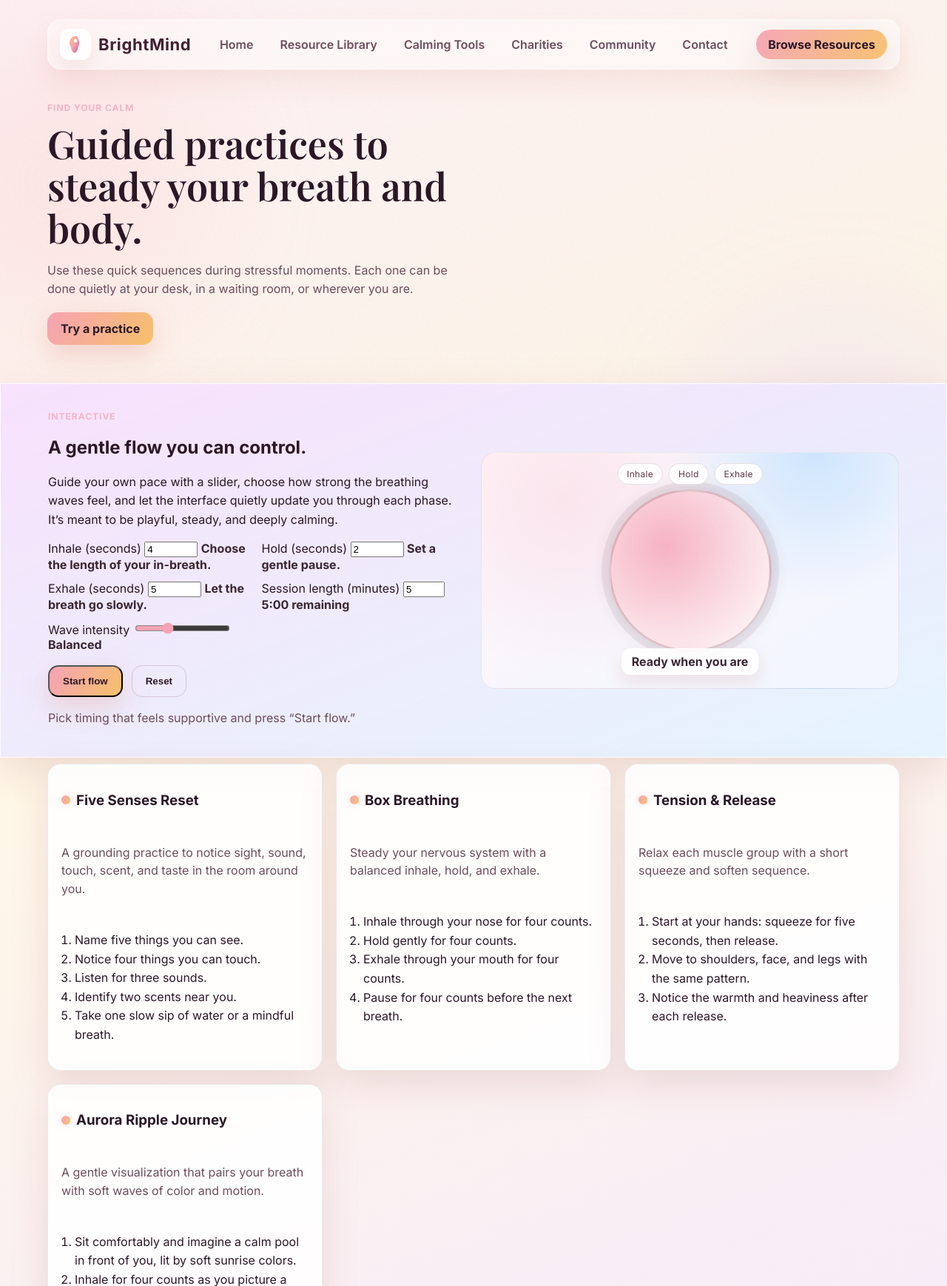
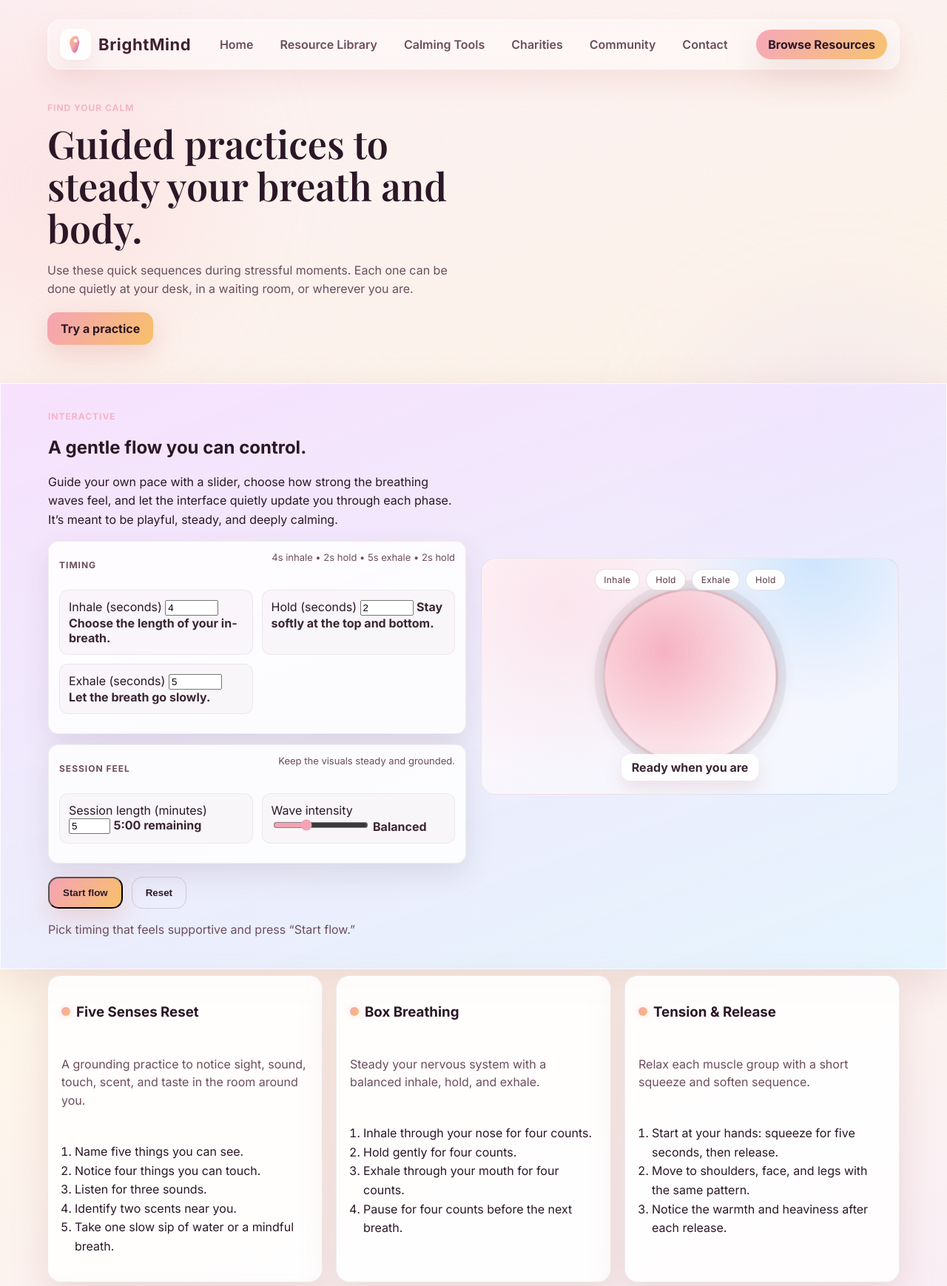
Before and after one commit to andyfast20-sketch/mentalhealthresources, a Flask app: page /calming-tools in a window 1280 px wide. Shown: the top 1738 px of the page at 74% size. Run offline with Flask 3, Linux system fonts and the light colour scheme.

Commit message:
Improve breathing flow experience

```diff
--- a/static/script.js
+++ b/static/script.js
@@ -112,17 +112,25 @@ const phaseLabel = document.querySelector('[data-phase-label]');
 const pulseRing = document.querySelector('[data-pulse-ring]');
 const phaseTimeline = document.querySelector('[data-phase-timeline]');
 const affirmation = document.querySelector('[data-affirmation]');
+const cyclePreview = document.querySelector('[data-cycle-preview]');
 
 let calmTimer;
 let sessionTimer;
 let sessionEndTime = null;
 let phaseIndex = 0;
 let running = false;
+let lastTargetScale = 1;
+
+const scaleTargets = {
+  expand: 1.08,
+  contract: 0.7,
+};
 
 const phaseConfig = [
-  { label: 'Inhale', emoji: '🌅' },
-  { label: 'Hold', emoji: '✨' },
-  { label: 'Exhale', emoji: '🌊' },
+  { key: 'inhale', label: 'Inhale', emoji: '🌅', duration: (durations) => durations[0], target: 'contract' },
+  { key: 'hold-full', label: 'Hold full', emoji: '✨', duration: (durations) => durations[1], hold: true },
+  { key: 'exhale', label: 'Exhale', emoji: '🌊', duration: (durations) => durations[2], target: 'expand' },
+  { key: 'hold-open', label: 'Hold open', emoji: '✨', duration: (durations) => durations[1], hold: true },
 ];
 
 const affirmations = ['You deserve this pause.', 'Every breath is progress.', 'Settle into the softness of this moment.', 'Notice how capable your body is.', 'Quiet moments count as care.'];
@@ -148,27 +156,48 @@ function phaseDurations() {
 
 function setPhase(newIndex) {
   if (!phaseTimeline || !phaseLabel || !pulseRing) return;
+  clearTimeout(calmTimer);
   const durations = phaseDurations();
   phaseIndex = (newIndex + phaseConfig.length) % phaseConfig.length;
-  const { label, emoji } = phaseConfig[phaseIndex];
+  const currentPhase = phaseConfig[phaseIndex];
+  const durationSeconds = currentPhase.duration(durations);
+
+  if (durationSeconds <= 0) {
+    setPhase(phaseIndex + 1);
+    return;
+  }
 
   phaseTimeline.querySelectorAll('.chip').forEach((chip, idx) => {
     chip.classList.toggle('active', idx === phaseIndex);
   });
 
-  const scale = waveRange ? Number(waveRange.value) : 1;
-  pulseRing.style.setProperty('--pulse-scale', scale);
-  pulseRing.style.setProperty('--phase-duration', `${durations[phaseIndex]}s`);
-  pulseRing.classList.add('pulsing');
-  void pulseRing.offsetWidth; // restart animation
-  pulseRing.classList.remove('pulsing');
-  requestAnimationFrame(() => pulseRing.classList.add('pulsing'));
+  const intensity = waveRange ? Number(waveRange.value) : 1;
+  const targetScale = currentPhase.target ? scaleTargets[currentPhase.target] * intensity : lastTargetScale;
+  const transitionValue = currentPhase.hold ? 'none' : `transform ${durationSeconds}s ease-in-out`;
+  pulseRing.style.transition = transitionValue;
+  pulseRing.style.transform = `scale(${targetScale})`;
+  lastTargetScale = targetScale;
 
-  phaseLabel.textContent = `${emoji} ${label}`;
+  phaseLabel.textContent = `${currentPhase.emoji} ${currentPhase.label}`;
 
   calmTimer = setTimeout(() => {
     setPhase(phaseIndex + 1);
-  }, durations[phaseIndex] * 1000);
+  }, durationSeconds * 1000);
+}
+
+function primeRing() {
+  if (!pulseRing) return;
+  const intensity = waveRange ? Number(waveRange.value) : 1;
+  const initialScale = scaleTargets.expand * intensity;
+  lastTargetScale = initialScale;
+  pulseRing.style.transition = 'transform 0.4s ease-out';
+  pulseRing.style.transform = `scale(${initialScale})`;
+}
+
+function updateCyclePreview() {
+  if (!cyclePreview) return;
+  const [inhale, hold, exhale] = phaseDurations();
+  cyclePreview.textContent = `${inhale}s inhale • ${hold}s hold • ${exhale}s exhale • ${hold}s hold`;
 }
 
 function startCalm() {
@@ -184,6 +213,7 @@ function startCalm() {
   if (affirmation) {
     affirmation.textContent = affirmations[Math.floor(Math.random() * affirmations.length)];
   }
+  primeRing();
   setPhase(phaseIndex);
 }
 
@@ -194,13 +224,20 @@ function stopCalm(reset = false) {
   clearInterval(sessionTimer);
   if (reset && phaseLabel && pulseRing && phaseTimeline) {
     phaseLabel.textContent = 'Ready when you are';
-    pulseRing.classList.remove('pulsing');
+    primeRing();
     phaseTimeline.querySelectorAll('.chip').forEach((chip) => chip.classList.remove('active'));
     phaseIndex = 0;
   }
 }
 
-waveRange?.addEventListener('input', updateRangeDisplays);
+waveRange?.addEventListener('input', () => {
+  updateRangeDisplays();
+  if (running) {
+    setPhase(phaseIndex);
+  } else {
+    primeRing();
+  }
+});
 calmStart?.addEventListener('click', startCalm);
 calmReset?.addEventListener('click', () => stopCalm(true));
 sessionInput?.addEventListener('input', () => {
@@ -208,8 +245,16 @@ sessionInput?.addEventListener('input', () => {
   const minutes = clamp(Number(sessionInput.value || 0), 1, 30);
   sessionRemaining.textContent = `${minutes.toString().padStart(2, '0')}:00 remaining`;
 });
+[inhaleInput, holdInput, exhaleInput].forEach((input) => {
+  input?.addEventListener('input', () => {
+    updateCyclePreview();
+    if (running) setPhase(phaseIndex);
+  });
+});
 
 updateRangeDisplays();
+updateCyclePreview();
+primeRing();
 
 function startSessionTimer() {
   if (!sessionRemaining) return;
--- a/static/styles.css
+++ b/static/styles.css
@@ -739,11 +739,51 @@ body {
   align-items: center;
 }
 
+.control-stack {
+  display: flex;
+  flex-direction: column;
+  gap: 14px;
+}
+
+.control-card {
+  background: rgba(255, 255, 255, 0.86);
+  border: 1px solid rgba(90, 56, 71, 0.08);
+  box-shadow: 0 16px 38px rgba(90, 56, 71, 0.12);
+  border-radius: 14px;
+  padding: 12px 14px;
+}
+
+.control-card__header {
+  display: flex;
+  align-items: flex-start;
+  justify-content: space-between;
+  gap: 8px;
+  margin-bottom: 8px;
+}
+
+.eyebrow.muted {
+  color: var(--muted);
+}
+
+.microcopy {
+  margin: 0;
+  color: var(--muted);
+  font-size: 13px;
+  line-height: 1.5;
+}
+
 .control-row {
   display: grid;
   grid-template-columns: repeat(auto-fit, minmax(220px, 1fr));
   gap: 12px;
   margin: 14px 0;
+}
+
+.control-row.refined .control {
+  background: rgba(245, 239, 245, 0.5);
+  border: 1px solid rgba(90, 56, 71, 0.08);
+  padding: 12px;
+  border-radius: 12px;
 }
 
 .control input[type='range'] {
@@ -777,25 +817,8 @@ body {
   border: 3px solid rgba(90, 56, 71, 0.2);
   transform: scale(1);
   opacity: 1;
-}
-
-.pulse-ring.pulsing {
-  animation: breathe var(--phase-duration, 5s) ease-in-out infinite;
-}
-
-@keyframes breathe {
-  0% {
-    transform: scale(calc(0.92 * var(--pulse-scale, 1)));
-    opacity: 0.75;
-  }
-  50% {
-    transform: scale(calc(1.08 * var(--pulse-scale, 1)));
-    opacity: 1;
-  }
-  100% {
-    transform: scale(calc(0.92 * var(--pulse-scale, 1)));
-    opacity: 0.85;
-  }
+  transition: transform 0.8s ease-in-out;
+  will-change: transform;
 }
 
 .phase-label {
--- a/templates/calming_tools.html
+++ b/templates/calming_tools.html
@@ -20,7 +20,13 @@
             <p class="eyebrow">Interactive</p>
             <h2>A gentle flow you can control.</h2>
             <p class="lede">Guide your own pace with a slider, choose how strong the breathing waves feel, and let the interface quietly update you through each phase. It’s meant to be playful, steady, and deeply calming.</p>
-            <div class="control-row">
+            <div class="control-stack">
+                <div class="control-card">
+                    <div class="control-card__header">
+                        <p class="eyebrow muted">Timing</p>
+                        <p class="microcopy" data-cycle-preview>4s inhale • 2s hold • 5s exhale • 2s hold</p>
+                    </div>
+                    <div class="control-row refined">
                         <label class="control">
                             <span>Inhale (seconds)</span>
                             <input type="number" min="1" max="20" value="4" step="0.5" data-inhale-input />
@@ -29,13 +35,21 @@
                         <label class="control">
                             <span>Hold (seconds)</span>
                             <input type="number" min="0" max="20" value="2" step="0.5" data-hold-input />
-                    <span class="value">Set a gentle pause.</span>
+                            <span class="value">Stay softly at the top and bottom.</span>
                         </label>
                         <label class="control">
                             <span>Exhale (seconds)</span>
                             <input type="number" min="1" max="20" value="5" step="0.5" data-exhale-input />
                             <span class="value">Let the breath go slowly.</span>
                         </label>
+                    </div>
+                </div>
+                <div class="control-card">
+                    <div class="control-card__header">
+                        <p class="eyebrow muted">Session feel</p>
+                        <p class="microcopy">Keep the visuals steady and grounded.</p>
+                    </div>
+                    <div class="control-row refined">
                         <label class="control">
                             <span>Session length (minutes)</span>
                             <input type="number" min="1" max="30" value="5" step="1" data-session-input />
@@ -46,6 +60,8 @@
                             <input type="range" min="0.8" max="1.4" value="1" step="0.1" data-wave-range />
                             <span class="value" data-wave-value>Balanced</span>
                         </label>
+                    </div>
+                </div>
             </div>
             <div class="cta-row">
                 <button class="btn" type="button" data-calm-start>Start flow</button>
@@ -60,6 +76,7 @@
                 <span class="chip">Inhale</span>
                 <span class="chip">Hold</span>
                 <span class="chip">Exhale</span>
+                <span class="chip">Hold</span>
             </div>
         </div>
     </div>
```
Lines whose indentation alone changed are shown as unchanged.
